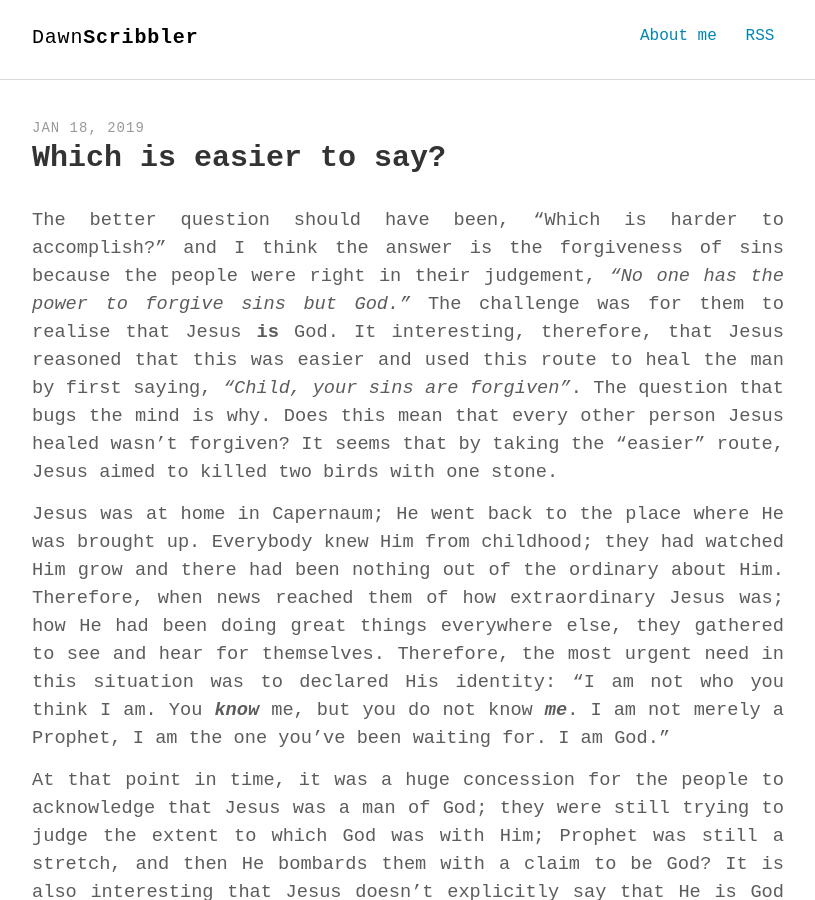
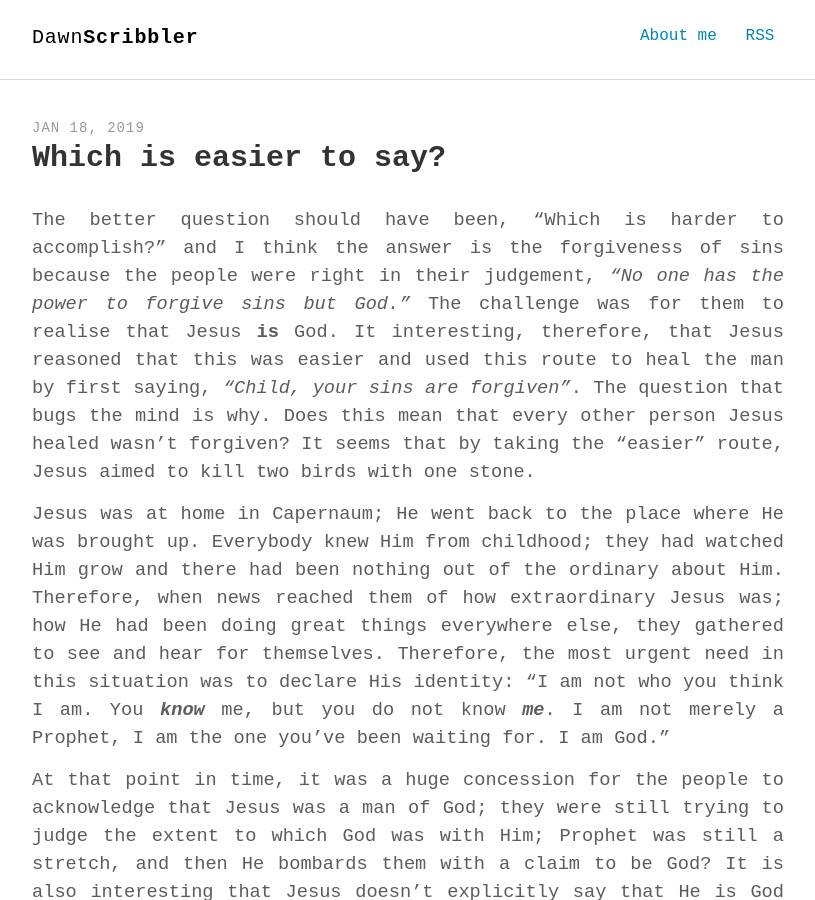
Before and after one commit to soulatcrossroad/dawnscribbler.github.io, a Jekyll site: the page built from _posts/2019-01-18-which-is-easier-to-say.md, in a window 1280 px wide and 900 px high. Shown: the whole window, without its empty margins (232-1047 px from the left). Built offline with Jekyll 4.4.1, drawn with Linux system fonts in a browser that asks for light colours; some web fonts are replaced.

Commit message:
Update 2019-01-18-which-is-easier-to-say.md

```diff
--- a/_posts/2019-01-18-which-is-easier-to-say.md
+++ b/_posts/2019-01-18-which-is-easier-to-say.md
@@ -6,10 +6,10 @@ description: "Jesus was at home in Capernaum."
 keywords: "paralytic, healing, forgiving sins"
 ---
 
-The better question should have been, “Which is harder to accomplish?” and I think the answer is the forgiveness of sins because the people were right in their judgement, _“No one has the power to forgive sins but God.”_ The challenge was for them to realise that Jesus **is** God. It interesting, therefore, that Jesus reasoned that this was easier and used this route to heal the man by first saying, _“Child, your sins are forgiven”_. The question that bugs the mind is why. Does this mean that every other person Jesus healed wasn't forgiven? It seems that by taking the "easier" route, Jesus aimed to killed two birds with one stone.
+The better question should have been, “Which is harder to accomplish?” and I think the answer is the forgiveness of sins because the people were right in their judgement, _“No one has the power to forgive sins but God.”_ The challenge was for them to realise that Jesus **is** God. It interesting, therefore, that Jesus reasoned that this was easier and used this route to heal the man by first saying, _“Child, your sins are forgiven”_. The question that bugs the mind is why. Does this mean that every other person Jesus healed wasn't forgiven? It seems that by taking the "easier" route, Jesus aimed to kill two birds with one stone.
 
 Jesus was at home in Capernaum; He went back to the place where He was brought up. Everybody knew Him from childhood; they had watched Him grow and there had been nothing out of the ordinary about Him. Therefore, when news reached them of how extraordinary Jesus was; how He had been doing great things everywhere else, they gathered to see and hear for themselves.
-Therefore, the most urgent need in this situation was to declared His identity: “I am not who you think I am. You _**know**_ me, but you do not know _**me**_. I am not merely a Prophet, I am the one you’ve been waiting for. I am God.”
+Therefore, the most urgent need in this situation was to declare His identity: “I am not who you think I am. You _**know**_ me, but you do not know _**me**_. I am not merely a Prophet, I am the one you’ve been waiting for. I am God.”
 
 At that point in time, it was a huge concession for the people to acknowledge that Jesus was a man of God; they were still trying to judge the extent to which God was with Him; Prophet was still a stretch, and then He bombards them with a claim to be God? It is also interesting that Jesus doesn’t explicitly say that He is God (While on earth, and before His death, that equality with God is not brought to the forefront until Thomas says it explicitly after the resurrection), but instead He says, _“…the Son of Man has authority on earth to forgive sins.”_
 
```
